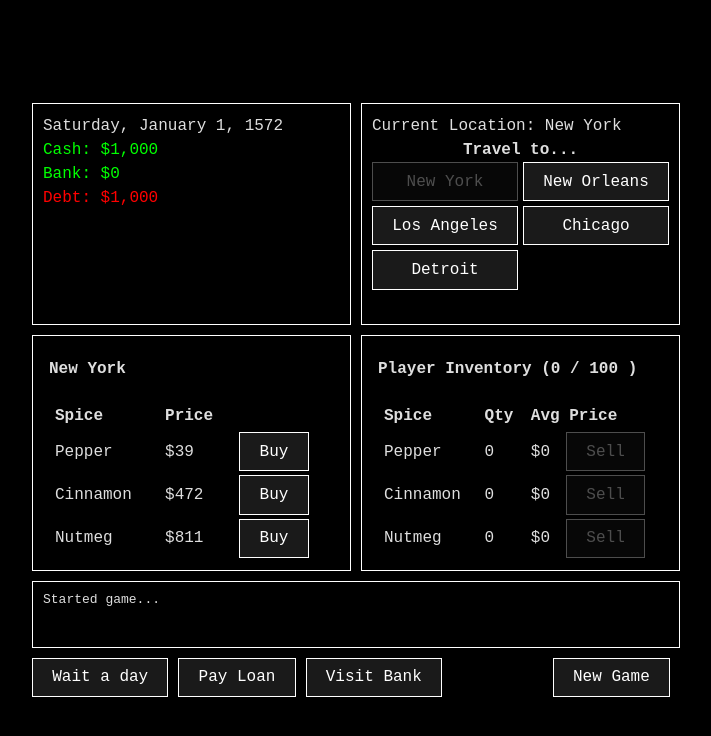
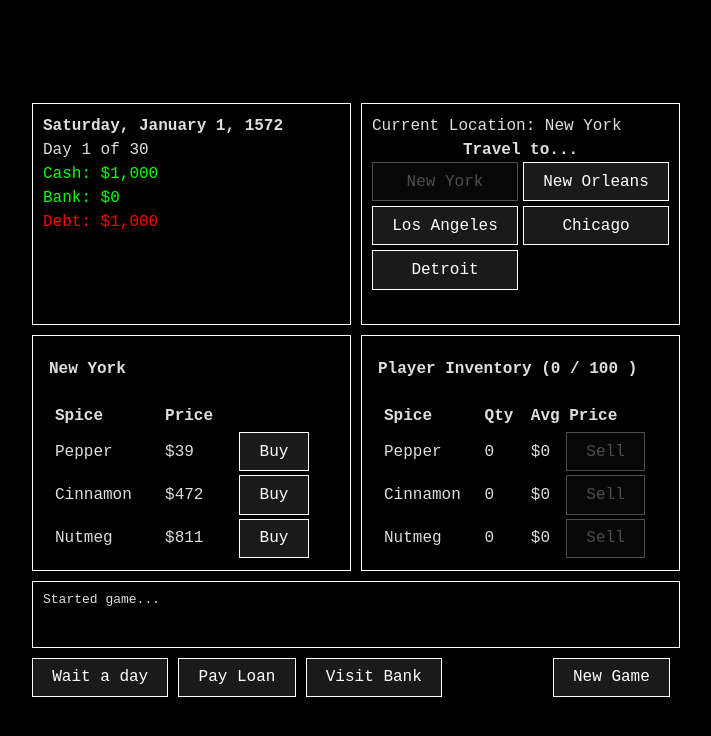
Before and after one commit to ashleyrevlett/candy-wars, a Vue app: page / in a window 1280 px wide. Both pictures are taken after a click on the button "Start Game". Shown: the top 736 px of the page, without its empty margins (284-995 px from the left). Built offline with nearby package versions, Linux system fonts and the light colour scheme.

Commit message:
Disable buy when relevant. Move APR to settings. Add day x of y to stats.

```diff
--- a/src/components/InventoryItem.vue
+++ b/src/components/InventoryItem.vue
@@ -7,6 +7,7 @@ export default defineComponent({
     name: String,
     quantity: Number,
     price: Number,
+    disabled: Boolean,
     transactionType: {
       type: String as PropType<TransactionType>,
         required: true
@@ -16,7 +17,8 @@ export default defineComponent({
     props.name,
     props.quantity,
     props.price,
-    props.transactionType
+    props.transactionType,
+    props.disabled
   },
 })
 </script>
@@ -35,7 +37,7 @@ export default defineComponent({
     </td>
     <td>
       <div class="actions">
-        <button :disabled="price == undefined || price == 0" @click="$emit('order')">{{ transactionType }}</button>
+        <button :disabled="disabled || price == undefined || price == 0" @click="$emit('order')">{{ transactionType }}</button>
       </div>
     </td>
 
--- a/src/components/StatsBox.vue
+++ b/src/components/StatsBox.vue
@@ -1,28 +1,42 @@
 
 <script lang="ts">
 import { defineComponent } from 'vue'
+import SETTINGS from '../settings'
 
 export default defineComponent({
   props: {
     day: Date,
     cash: Number,
     debt: Number,
-    bank: Number
+    bank: Number,
+    daysSinceStart: Number
   },
   setup(props) {
     props.day,
     props.cash
     props.debt
     props.bank
+    props.daysSinceStart
+  },
+  computed: {
+    maxDays() {
+      return SETTINGS.maxDays
+    },
   }
 })
+
+
 </script>
 
 
 <template>
   <section>
     <div>
-      <p>{{ day?.toLocaleDateString("en-US", { weekday: 'long', year: 'numeric', month: 'long', day: 'numeric' })}}</p>
+      <p>
+        <strong>{{ day?.toLocaleDateString("en-US", { weekday: 'long', year: 'numeric', month: 'long', day: 'numeric' })}}</strong><br />
+        Day {{ daysSinceStart }} of {{ maxDays }}
+      </p>
+
     </div>
     <div>
       <p class="text-green">Cash: ${{cash?.toLocaleString()}}</p>
--- a/src/settings.ts
+++ b/src/settings.ts
@@ -6,6 +6,7 @@ type PriceRanges = {
 
 interface Settings {
   startDate: Date,
+  maxDays: number,
   cash: number,
   debt: number,
   bank: number,
@@ -13,11 +14,13 @@ interface Settings {
   spiceOrder: Array<SpiceType>,
   locationOrder: Array<CityName>,
   volatility: NumberRange,
-  priceRanges: PriceRanges
+  priceRanges: PriceRanges,
+  debt_apr: number
 }
 
 const SETTINGS : Settings = {
-  startDate: new Date('January 1, 1572 12:00:00'),
+  startDate: new Date('January 1, 1572 12:01:01'),
+  maxDays: 30,
   cash: 1000,
   debt: 1000,
   bank: 0,
@@ -32,7 +35,8 @@ const SETTINGS : Settings = {
     'Pepper': { min: 10, max: 60},
     'Cinnamon': { min: 200, max: 500},
     'Nutmeg': { min: 600, max: 1000},
-  }
+  },
+  debt_apr: 0.05
 }
 
 export default SETTINGS
--- a/src/style.css
+++ b/src/style.css
@@ -42,11 +42,12 @@ button {
   background-color: #1a1a1a;
   color: white;
   cursor: pointer;
-  transition: border-color 0.25s;
+  transition: border-color color 0.25s;
 }
 
 button:not(:disabled):hover {
   border-color: rgb(0, 255, 0);
+  color: rgb(0, 255, 0);
 }
 button:focus,
 button:focus-visible {
--- a/src/views/Game.vue
+++ b/src/views/Game.vue
@@ -73,7 +73,9 @@ export default defineComponent({
     daysSinceStart() {
       const startDate = SETTINGS.startDate
       const time_difference = this.currentDay.getTime() - startDate.getTime();
-      return time_difference / (1000 * 3600 * 24)
+      let days_difference = Math.ceil(time_difference / (1000 * 3600 * 24))
+      days_difference = startDate == this.currentDay ? 1 : days_difference + 2
+      return days_difference
     }
   },
   methods: {
@@ -125,7 +127,7 @@ export default defineComponent({
       });
       this.currentDay.setDate(this.currentDay.getDate() + 1)
       this.currentDay = new Date(this.currentDay) // have to create new date object for vue to detect changes
-      this.debt += Math.floor(this.debt * 0.0005)
+      this.debt += Math.floor(this.debt * SETTINGS.debt_apr)
     },
 
     payLoan(debtPayment : number) {
@@ -212,7 +214,13 @@ export default defineComponent({
   />
 
   <div class="top-row">
-    <StatsBox :cash="player.cash" :debt="debt" :bank="bank" :day="currentDay" />
+    <StatsBox
+      :cash="player.cash"
+      :debt="debt"
+      :bank="bank"
+      :day="currentDay"
+      :daysSinceStart="daysSinceStart"
+    />
     <LocationsBox
       :locations="locations"
       :currentLocation="locations[currentLocationIndex]"
@@ -236,6 +244,7 @@ export default defineComponent({
             :key="`item-${currentLocation.name}-${index}`"
             :name="item.spiceType"
             :price="item.price"
+            :disabled="player.inventorySpace == 0 || player.cash < item.price"
             transaction-type="Buy"
             @order="activeSpice = item; gameState='Buy'"
           />
```
